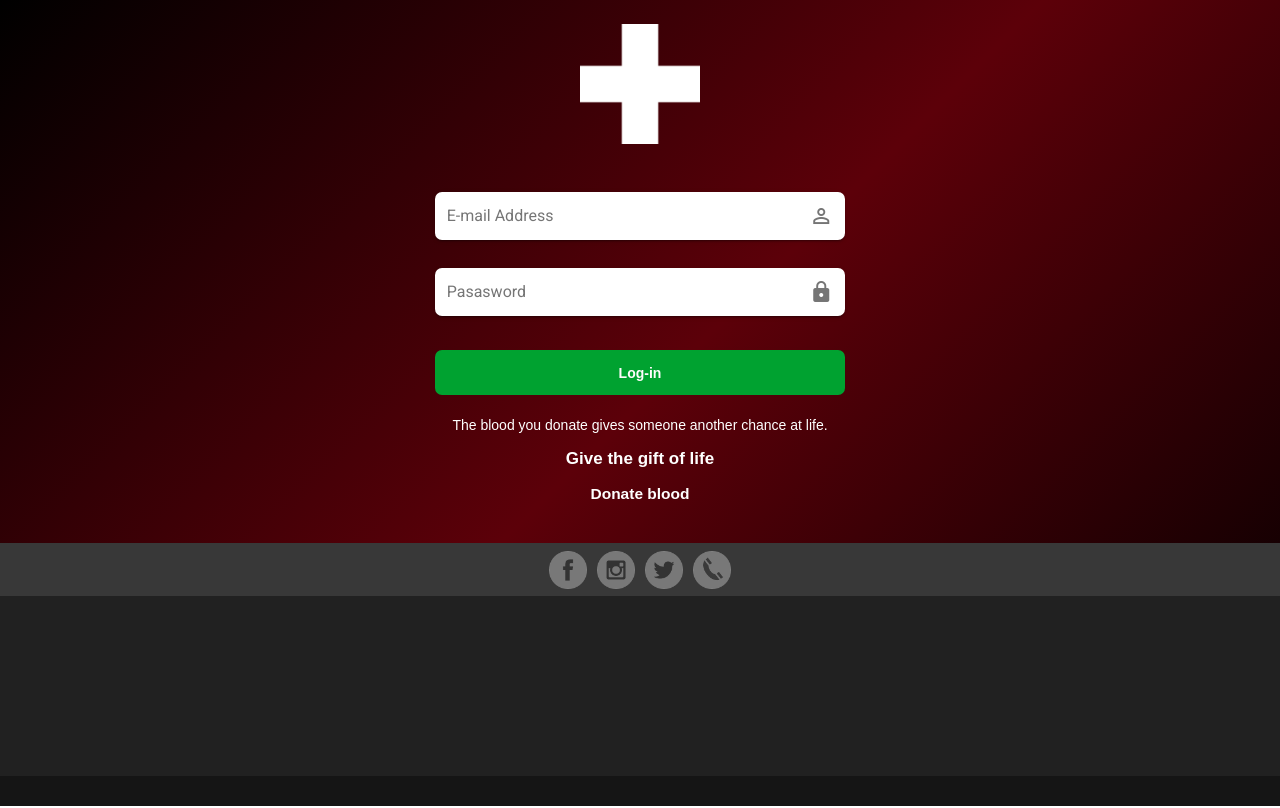
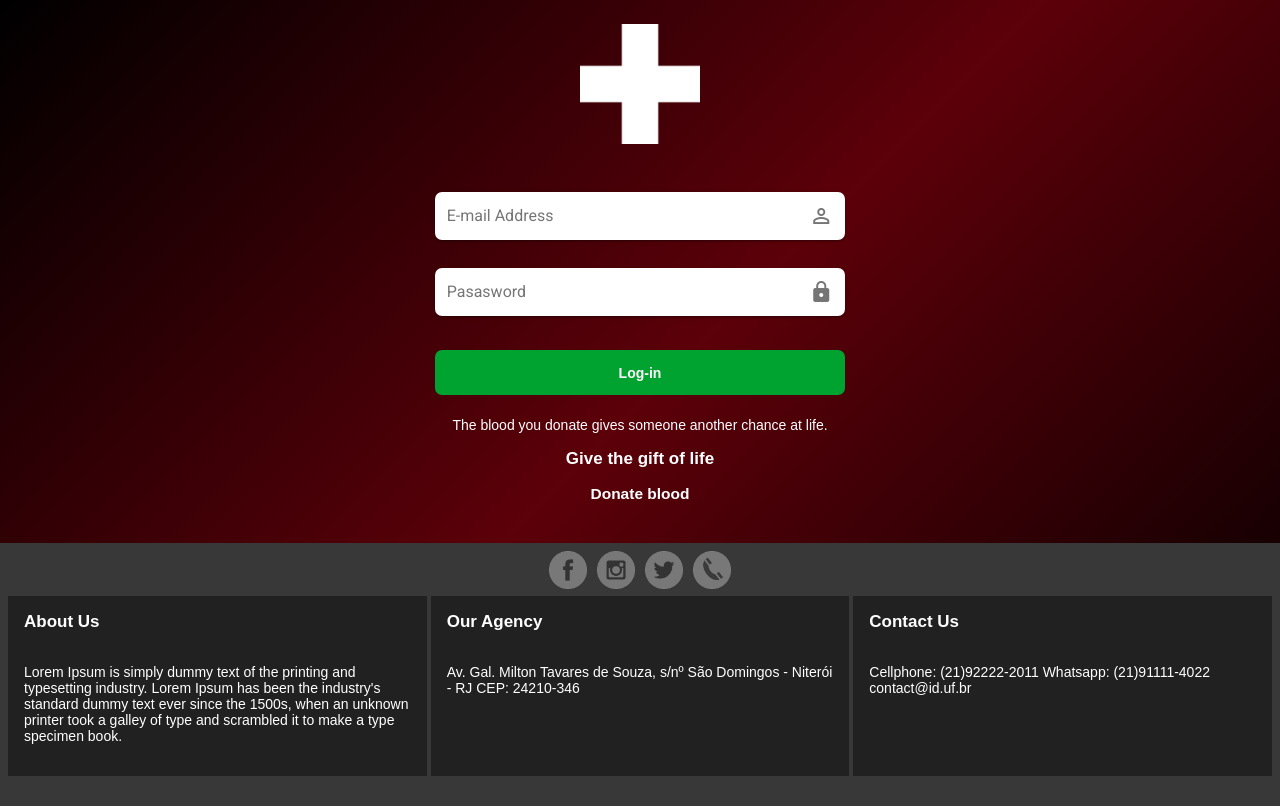
Before and after one commit to Hiaggo/Node-Project-Front, a Vue app: page / in a window 1280 px wide. Built offline with nearby package versions, Linux system fonts and the light colour scheme.

Commit message:
implementacao do ultimo elemento do foot

```diff
--- a/src/components/login.vue
+++ b/src/components/login.vue
@@ -38,18 +38,47 @@
           </v-card-text>
         </v-card>
         </v-flex>
+
+        <v-flex style="background: #383838;" xs4 pl-2 >
+            <v-card dark height="180px" tile flat color="#212121" >
+              <v-card-title class="text2">About Us</v-card-title>
+              <v-card-text class="text1">Lorem Ipsum is simply dummy text of the printing
+              and typesetting industry. Lorem Ipsum has been
+              the industry&apos;s standard dummy text ever since the
+              1500s, when an unknown printer took a galley of type
+              and scrambled it to make a type specimen book.
+              </v-card-text>
+            </v-card>
+          </v-flex>
+
+          <v-flex style="background: #383838;" xs4 pl-1 pr-1>
+            <v-card dark height="180px" tile flat color="#212121">
+              <v-card-title class="text2">Our Agency</v-card-title>
+              <v-card-text class="text1">Av. Gal. Milton Tavares de Souza, s/nº
+              São Domingos - Niterói - RJ
+              CEP: 24210-346
+              </v-card-text>
+            </v-card>
+          </v-flex>
+
+          <v-flex style="background: #383838;" xs4 pr-2>
+            <v-card dark height="180px" tile flat color="#212121">
+              <v-card-title class="text2">Contact Us</v-card-title>
+              <v-card-text class="text1">Cellphone: (21)92222-2011
+              Whatsapp: (21)91111-4022
+
+              contact@id.uf.br
+              </v-card-text>
+            </v-card>
+          </v-flex>
+
         <v-flex xs12>
-          <v-card height="180px" style="background: #212121;" flat tile class="lighten-1 white--text text-xs-center">
+          <v-card height="30px" style="background: #383838;" flat tile class="lighten-1 white--text text-xs-center pb-0">
           <v-card-text>
           </v-card-text>
         </v-card>
         </v-flex>
-        <v-flex xs12>
-          <v-card height="30px" style="background: #151515;" flat tile class="lighten-1 white--text text-xs-center pb-0">
-          <v-card-text>
-          </v-card-text>
-        </v-card>
-        </v-flex>
+
       </v-layout>
     </v-footer>
 
@@ -181,4 +210,10 @@
     text-align: left;
     color: #ffffff;
   }
+
+  .Line-Separator {
+  width: 2px;
+  height: 171px;
+  background-color: #383838;
+}
 </style>
```
